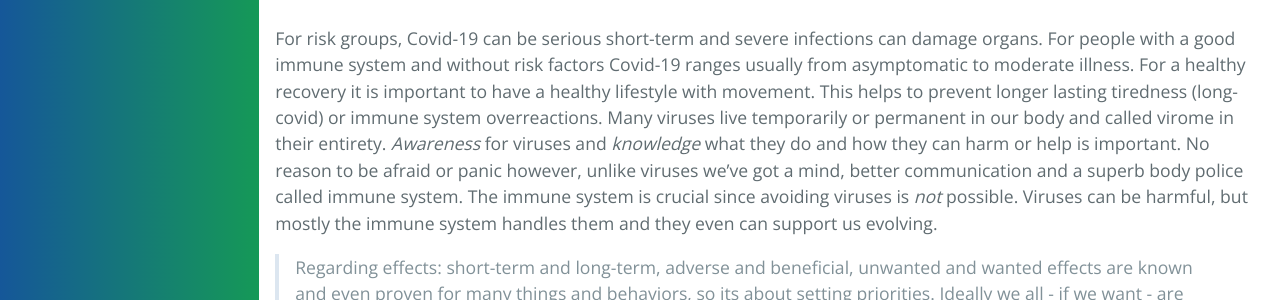
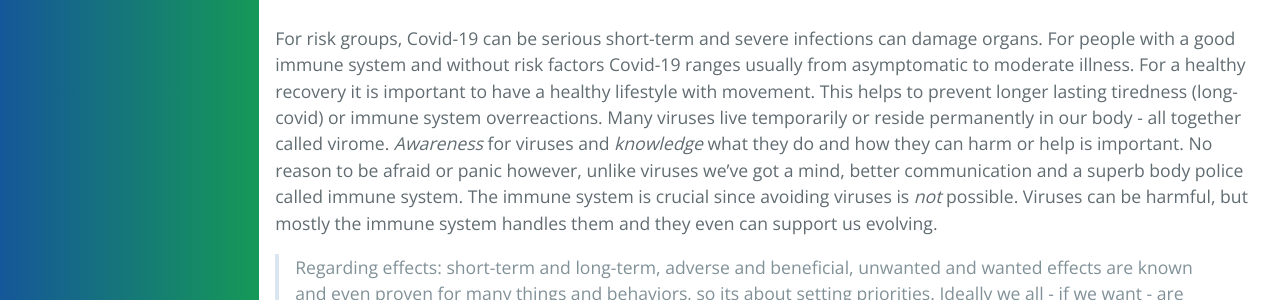
Before and after one commit to forestgrape/coronavirus, a Jekyll site: the page built from 1_introduction/suggestions.md, in a window 1280 px wide and 900 px high. Shown: the part 415-715 px from the top of the window. Built offline with Jekyll 4.4.1, drawn with Linux system fonts in a browser that asks for light colours; our own code applies the rules of GitHub Pages for plain Markdown files.

Commit message:
formulations

```diff
--- a/1_introduction/suggestions.md
+++ b/1_introduction/suggestions.md
@@ -12,7 +12,7 @@
 
 ## Covid-19 and Virus Infections
 For risk groups, Covid-19 can be serious short-term and severe infections can damage organs. For people with a good immune system and without risk factors Covid-19 ranges usually from asymptomatic to moderate illness. For a healthy recovery it is important to have a healthy lifestyle with movement. This helps to prevent longer lasting tiredness (long-covid) or immune system overreactions.
-Many viruses live temporarily or permanent in our body and called virome in their entirety. *Awareness* for viruses and *knowledge* what they do and how they can harm or help is important. No reason to be afraid or panic however, unlike viruses we've got a mind, better communication and a superb body police called immune system. The immune system is crucial since avoiding viruses is _not_ possible. Viruses can be harmful, but mostly the immune system handles them and they even can support us evolving.
+Many viruses live temporarily or reside permanently in our body - all together called virome. *Awareness* for viruses and *knowledge* what they do and how they can harm or help is important. No reason to be afraid or panic however, unlike viruses we've got a mind, better communication and a superb body police called immune system. The immune system is crucial since avoiding viruses is _not_ possible. Viruses can be harmful, but mostly the immune system handles them and they even can support us evolving.
 
 > Regarding effects: short-term and long-term, adverse and beneficial, unwanted and wanted effects are known and even proven for many things and behaviors, so its about setting priorities. Ideally we all - if we want - are capable to take own educated decisions on priorities or at least can be contributing to decisions.
 
```
